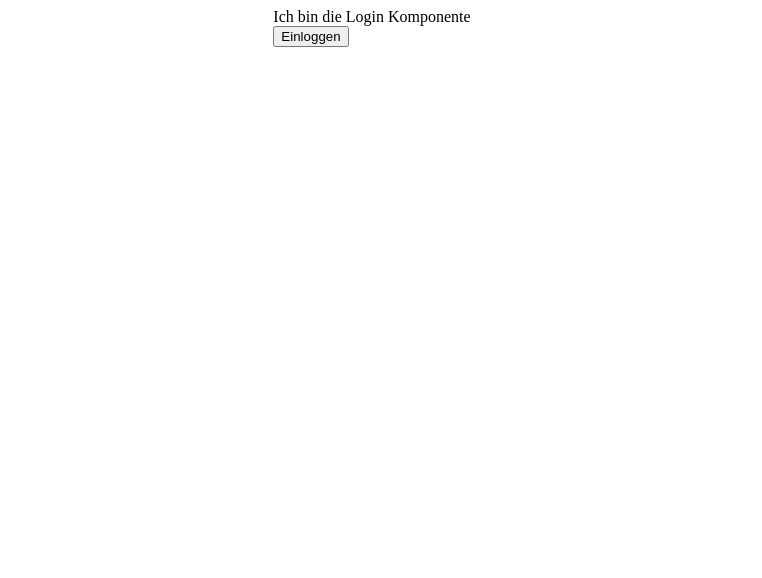
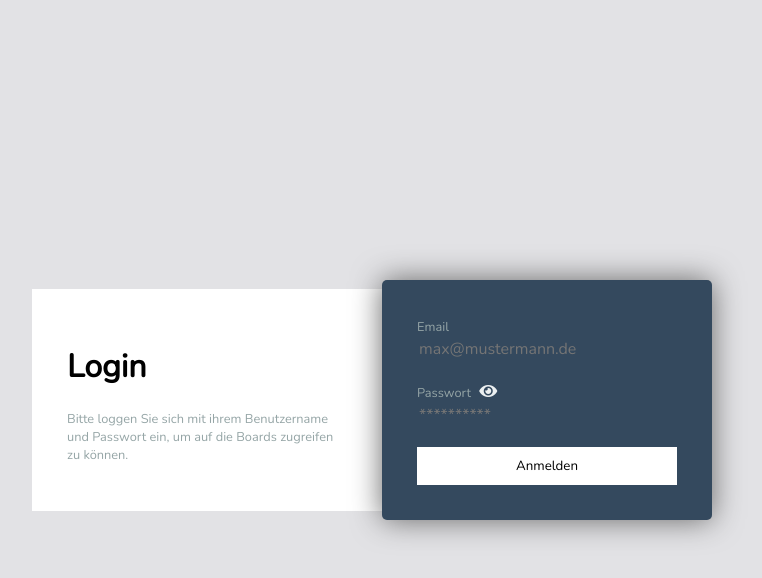
Before and after one commit to xwoodpecker/DistributedDisplayBoards, a Vue app in the folder board_frontend/: page / in a window 1280 px wide. Shown: the top 578 px of the page, without its empty margins (268-1030 px from the left). Built offline with nearby package versions, Linux system fonts and the light colour scheme.

Commit message:
added authenticationservice, sass loader, vue router

```diff
--- a/board_frontend/package.json
+++ b/board_frontend/package.json
@@ -10,8 +10,11 @@
   "dependencies": {
     "axios": "^0.21.0",
     "core-js": "^3.6.5",
+    "sass": "^1.30.0",
+    "sass-loader": "^10.1.0",
     "sockjs": "^0.3.21",
     "vue": "^2.6.11",
+    "vue-router": "^3.4.9",
     "vuex": "^3.6.0"
   },
   "devDependencies": {
--- a/board_frontend/src/App.vue
+++ b/board_frontend/src/App.vue
@@ -34,11 +34,16 @@
     }
 </script>
 
-<style scoped>
-    #app {
-        display: flex;
-        justify-content: center;
-        align-items: center;
-        flex-direction: column;
+<style>
+    * {
+        font-family: 'Nunito', sans-serif;
+    }
+
+    html,
+    body {
+        height: 100%;
+        margin: 0;
+        padding: 0;
+        width: 100%;
     }
 </style>
--- a/board_frontend/src/components/Login.vue
+++ b/board_frontend/src/components/Login.vue
@@ -1,9 +1,27 @@
 <template>
-    <div class="login">
-        <div class="hello">
-            {{message}}
+    <div>
+        <link rel="stylesheet" href="https://fonts.googleapis.com/css?family=Nunito">
+        <link rel="stylesheet" href="https://use.fontawesome.com/releases/v5.0.6/css/all.css">
+        <div class="login_container">
+            <div class="login">
+                <div class="description">
+                    <h1>Login</h1>
+                    <p>Bitte loggen Sie sich mit ihrem Benutzername und Passwort ein, um auf die Boards zugreifen zu können.</p>
+                </div>
+                <div class="form">
+                    <form @submit.prevent="doLogin">
+                        <label for="email">Email</label>
+                        <input type="text" id="email" v-model="email" placeholder="max@mustermann.de" autocomplete="off">
+
+                        <label for="password">Passwort</label>&nbsp;
+                        <i class="fas" :class="[passwordIcon]" @click="hidePassword = !hidePassword"></i>
+                        <input :type="passwordType" id="password" v-model="password" placeholder="**********">
+
+                        <button type="submit">Anmelden</button>
+                    </form>
+                </div>
+            </div>
         </div>
-        <button @click="login">Einloggen</button>
     </div>
 </template>
 
@@ -13,23 +31,23 @@
         props: {},
         data() {
             return {
-                message: "Ich bin die Login Komponente",
+                email: '',
+                password: '',
+                hidePassword: true
+            }
+        },
+        computed: {
+            passwordType() {
+                return this.hidePassword ? 'password' : 'text'
+            },
+            passwordIcon() {
+                return this.hidePassword ? 'fa-eye' : 'fa-eye-slash'
             }
         },
         methods: {
-            login() {
-                const user = {
-                    name: "lukas",
-                };
-                this.$store.commit('login', user);
+            doLogin() {
+                alert('Not implemented yet :O')
             }
-        },
-        computed: {},
-        created() {
-
-        },
-        mounted() {
-
         }
     }
 </script>
@@ -37,4 +55,74 @@
 <!-- Add "scoped" attribute to limit CSS to this component only -->
 <style scoped lang="scss">
 
+    .login_container {
+        width: 100%;
+        height: 100vh;
+
+        .login {
+            align-items: center;
+            background-color: #e2e2e5;
+            display: flex;
+            justify-content: center;
+            width: 100%;
+            height: 100%;
+
+            .description {
+                background-color: #ffffff;
+                width: 280px;
+                padding: 35px;
+
+                p {
+                    font-size: 0.8em;
+                    color: #95a5a6;
+                    margin-top: 10px;
+                }
+            }
+
+            .form {
+                background-color: #34495e;
+                border-radius: 5px;
+                box-shadow: 0px 0px 30px 0px #666;
+                color: #ecf0f1;
+                width: 260px;
+                padding: 35px;
+
+                input, label {
+                    outline: none;
+                    width: 100%;
+                }
+
+                input {
+                    background-color: transparent;
+                    border: none;
+                    color: #ecf0f1;
+                    font-size: 1em;
+                    margin-bottom: 20px;
+                }
+
+                label {
+                    color: #95a5a6;
+                    font-size: 0.8em;
+                }
+
+                button {
+                    background-color: #ffffff;
+                    cursor: pointer;
+                    border: none;
+                    padding: 10px;
+                    transition: background-color 0.2s ease-in-out;
+                    width: 100%;
+
+                    &:hover {
+                        background-color: #eeeeee;
+                    }
+                }
+            }
+
+            &::placeholder {
+                color: #ecf0f1;
+                opacity: 1;
+            }
+        }
+    }
 </style>
```
Also changed, not shown: board_frontend/src/authenticationService.js (renamed from board_frontend/src/httpservice.js), 1 other file (tests, documents, lock files or other folders).
